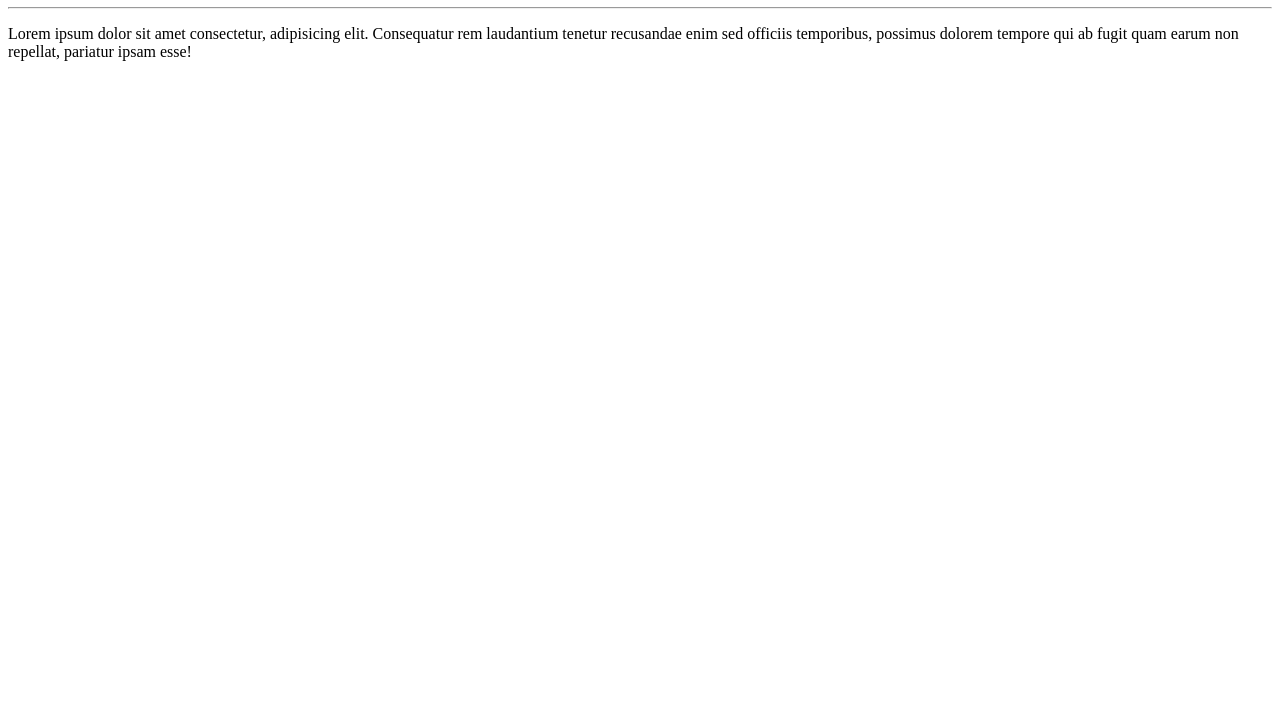
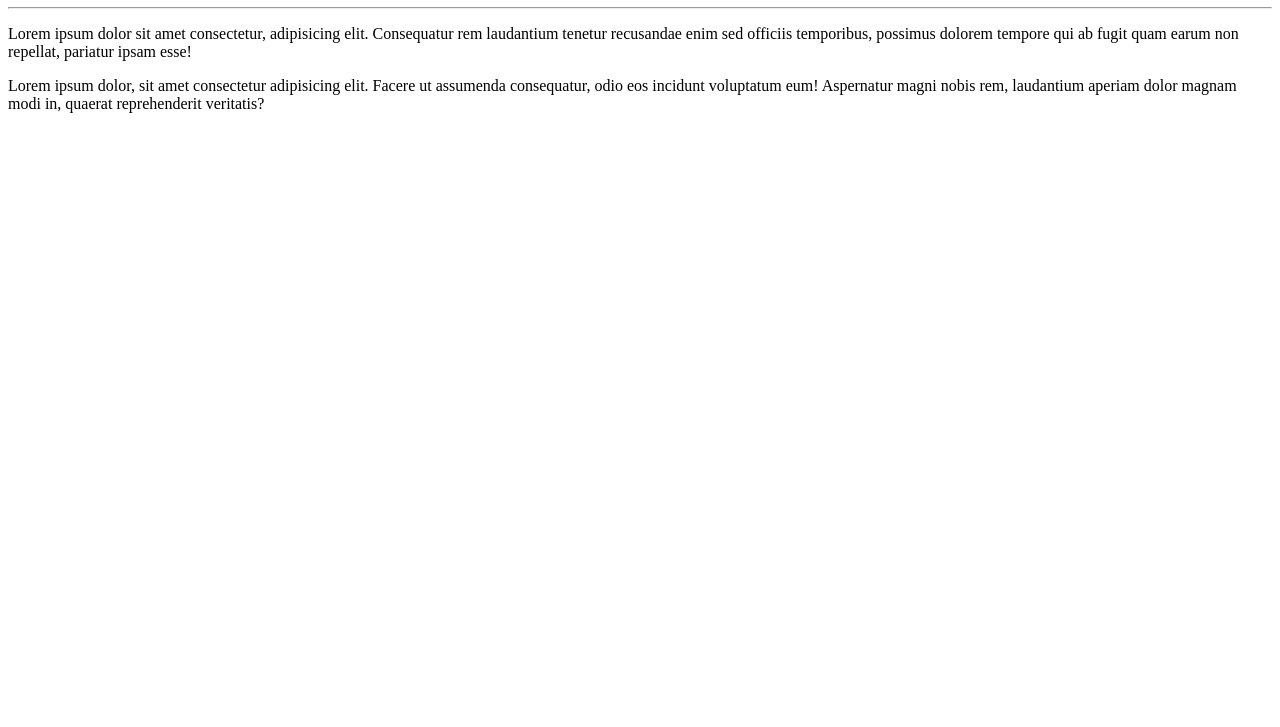
Before and after one commit to flavianarcizo/Ola-Mundo, a plain HTML site: page site-exemplo/index.html in a window 1280 px wide. Shown: the part 73-800 px from the top of the page. Drawn offline with Linux system fonts and the light colour scheme.

Commit message:
adicionei um paragrafo

```diff
--- a/site-exemplo/index.html
+++ b/site-exemplo/index.html
@@ -9,6 +9,8 @@
     <h1>Olá, Mundo</h1>
     <hr>
 <p> Lorem ipsum dolor sit amet consectetur, adipisicing elit. Consequatur rem laudantium tenetur recusandae enim sed officiis temporibus, possimus dolorem tempore qui ab fugit quam earum non repellat, pariatur ipsam esse!</p>
+<p>Lorem ipsum dolor, sit amet consectetur adipisicing elit. Facere ut assumenda consequatur, odio eos incidunt voluptatum eum! Aspernatur magni nobis rem, laudantium aperiam dolor magnam modi in, quaerat reprehenderit veritatis?
+</p>
 
 </body>
 </html>
```
